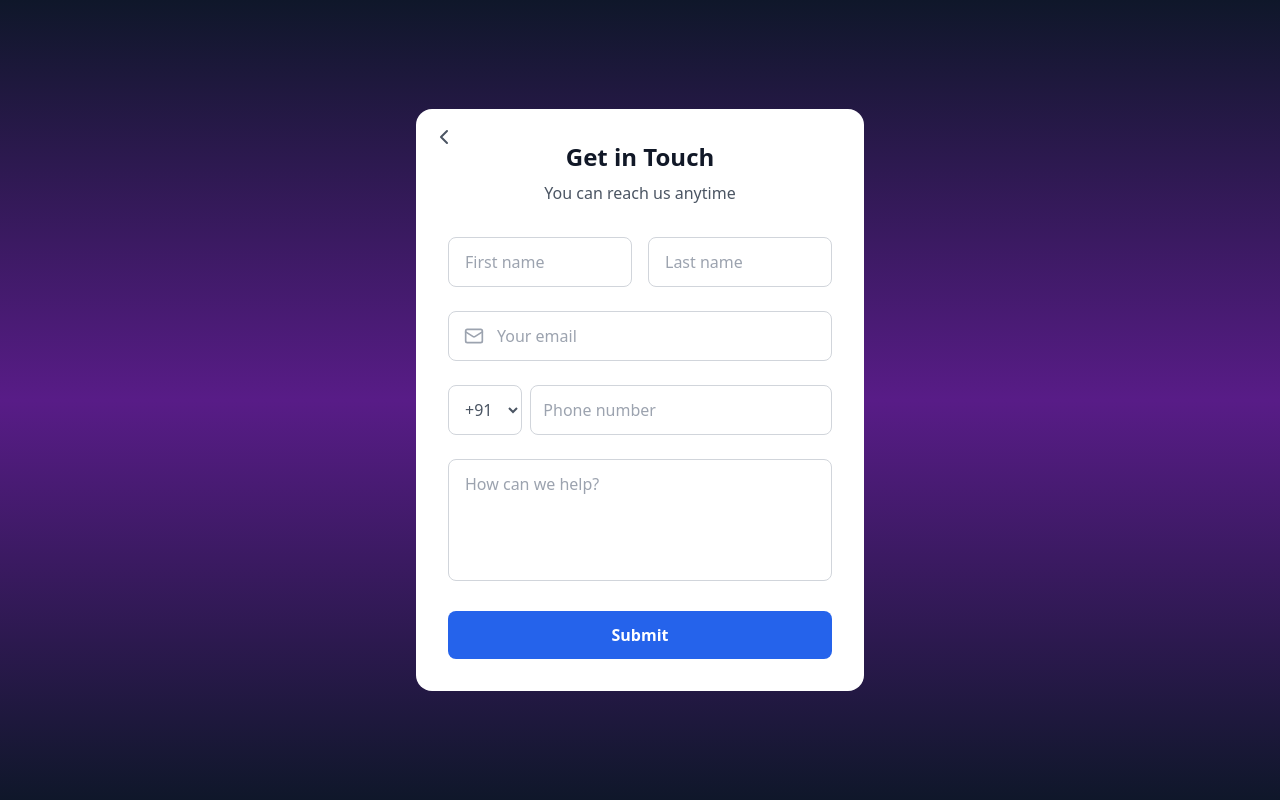
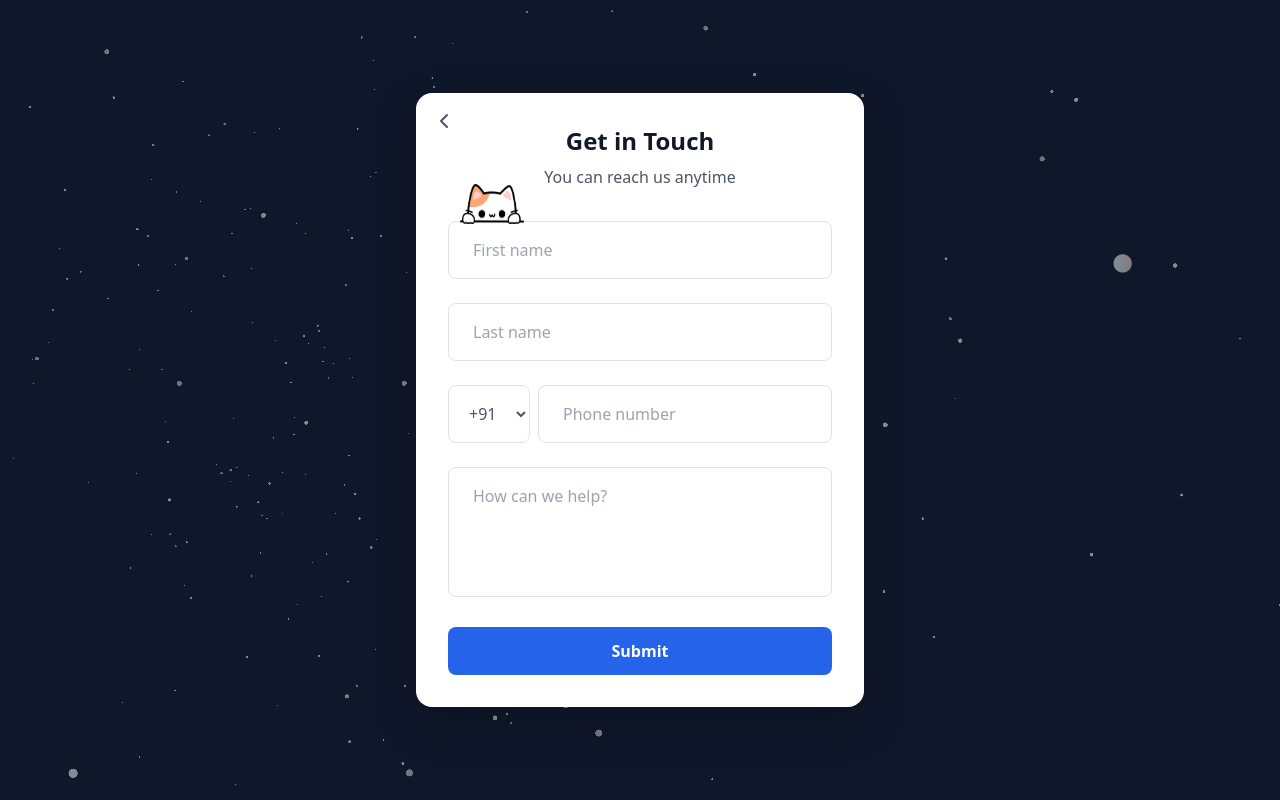
Before and after one commit to Jyotiraditya077/Portfolio, a React (Vite) app: page /contact in a window 1280 px wide. Built offline with nearby package versions, Linux system fonts and the light colour scheme.

Commit message:
Contact page - update

```diff
--- a/package.json
+++ b/package.json
@@ -11,6 +11,7 @@
   },
   "dependencies": {
     "@react-spring/web": "^9.7.5",
+    "bootstrap": "^5.3.3",
     "framer-motion": "^12.5.0",
     "gsap": "^3.12.7",
     "lucide-react": "^0.344.0",
--- a/src/index.css
+++ b/src/index.css
@@ -46,7 +46,7 @@
 
   /* Custom scrollbar */
   ::-webkit-scrollbar {
-    width: 10px;
+    width: 6px;
   }
 
   ::-webkit-scrollbar-track {
--- a/src/pages/ContactForm.tsx
+++ b/src/pages/ContactForm.tsx
@@ -3,7 +3,9 @@
 import type React from "react"
 import { useState } from "react"
 import { useNavigate } from "react-router-dom"
-import { Mail, ChevronLeft, Loader2, CheckCircle } from "lucide-react"
+import { Mail, ChevronLeft, CheckCircle } from "lucide-react"
+import Particles from "./Particles";
+import "bootstrap/dist/css/bootstrap.min.css";
 
 interface FormData {
   firstName: string
@@ -32,7 +34,6 @@ const ContactForm: React.FC = () => {
     setError("")
 
     try {
-      // Prepare the data object
       const data = {
         access_key: "4e16a67e-0e00-4e90-b417-d42f4578de5b",
         name: `${formData.firstName} ${formData.lastName}`,
@@ -54,7 +55,6 @@ const ContactForm: React.FC = () => {
 
       if (result.success) {
         setIsSuccess(true)
-        // Reset form
         setFormData({
           firstName: "",
           lastName: "",
@@ -62,10 +62,7 @@ const ContactForm: React.FC = () => {
           phone: "",
           message: "",
         })
-        // Reset success message after 5 seconds
-        setTimeout(() => {
-          setIsSuccess(false)
-        }, 5000)
+        setTimeout(() => setIsSuccess(false), 5000)
       } else {
         setError("Something went wrong. Please try again.")
       }
@@ -85,8 +82,31 @@ const ContactForm: React.FC = () => {
   }
 
   return (
-    <div className="min-h-screen bg-gradient-to-b from-slate-900 via-purple-900 to-slate-900 flex items-center justify-center px-4">
-      <div className="max-w-md w-full bg-white rounded-2xl p-8 relative">
+    <div className="relative min-h-screen flex items-center justify-center px-4 overflow-hidden">
+      <div
+        style={{
+          width: "100vw",
+          height: "100vh",
+          position: "absolute",
+          top: 0,
+          left: 0,
+          zIndex: 0,
+          overflow: "hidden",
+        }}
+      >
+        <Particles
+          particleColors={["#ffffff", "#ffffff"]}
+          particleCount={600}
+          particleSpread={10}
+          speed={0.06}
+          particleBaseSize={100}
+          moveParticlesOnHover={false}
+          alphaParticles={true}
+          disableRotation={false}
+        />
+      </div>
+
+      <div className="max-w-md w-full bg-white rounded-2xl p-8 relative z-10 shadow-lg">
         <button onClick={() => navigate("/")} className="absolute top-4 left-4 text-gray-600 hover:text-gray-900">
           <ChevronLeft size={24} />
         </button>
@@ -97,17 +117,19 @@ const ContactForm: React.FC = () => {
         </div>
 
         {error && <div className="mb-4 p-3 bg-red-50 text-red-500 rounded-lg text-sm">{error}</div>}
-
         {isSuccess && (
           <div className="mb-4 p-3 bg-green-50 text-green-600 rounded-lg text-sm flex items-center gap-2">
-            <CheckCircle size={20} />
-            Message sent successfully!
+            <CheckCircle size={20} /> Message sent successfully!
           </div>
         )}
 
         <form onSubmit={handleSubmit} className="space-y-6">
-          <div className="grid grid-cols-2 gap-4">
-            <div>
+          <div className="relative">
+            <img
+              src="./photos/sneaking-cat.webp"
+              alt="Sneaky Cat"
+              className="absolute top-[-37px] left-3 w-16 h-10"
+            />
             <input
               type="text"
               name="firstName"
@@ -119,35 +141,19 @@ const ContactForm: React.FC = () => {
               disabled={isLoading}
             />
           </div>
-            <div>
+
           <input
             type="text"
             name="lastName"
             placeholder="Last name"
             value={formData.lastName}
             onChange={handleChange}
-                className="w-full px-4 py-3 rounded-lg border border-gray-300 text-gray-600 focus:ring-2 focus:ring-purple-500 focus:border-transparent outline-none"
+            className="w-full px-4 py-3 rounded-lg border text-gray-600 focus:ring-2 focus:ring-purple-500 outline-none"
             required
             disabled={isLoading}
           />
-            </div>
-          </div>
 
-          <div className="relative">
-            <Mail className="absolute left-4 top-1/2 transform -translate-y-1/2 text-gray-400" size={20} />
-            <input
-              type="email"
-              name="email"
-              placeholder="Your email"
-              value={formData.email}
-              onChange={handleChange}
-              className="w-full pl-12 pr-4 py-3 rounded-lg border border-gray-300 text-gray-600 focus:ring-2 focus:ring-purple-500 focus:border-transparent outline-none"
-              required
-              disabled={isLoading}
-            />
-          </div>
-
-          <div className="flex gap-2">
+          <div className="flex flex-col md:flex-row gap-2">
             <select className="px-3 py-3 rounded-lg border border-gray-300 bg-white text-gray-600 focus:ring-2 focus:ring-purple-500 focus:border-transparent outline-none">
               <option value="+91">+91</option>
               <option value="+1">+1</option>
@@ -170,43 +176,36 @@ const ContactForm: React.FC = () => {
             <input
               type="tel"
               name="phone"
-              placeholder="  Phone number"
+              placeholder="Phone number"
               value={formData.phone}
               onChange={handleChange}
-              onKeyPress={(e) => {
-                if (!/[0-9]/.test(e.key)) {
-                  e.preventDefault();
-                }
-              }}
-              className="flex-1 px-1 py-3 rounded-lg border border-gray-300 text-gray-600 focus:ring-2 focus:ring-purple-500 focus:border-transparent outline-none"
+              className="flex-1 px-4 py-3 rounded-lg border border-gray-300 text-gray-600 focus:ring-2 focus:ring-purple-500 focus:border-transparent outline-none"
               required
               disabled={isLoading}
             />
           </div>
-
           <textarea
             name="message"
             placeholder="How can we help?"
             value={formData.message}
             onChange={handleChange}
             rows={4}
-            className="w-full px-4 py-3 rounded-lg border border-gray-300 text-gray-600 focus:ring-2 focus:ring-purple-500 focus:border-transparent outline-none resize-none"
+            className="w-full px-4 py-3 rounded-lg border text-gray-600 focus:ring-2 focus:ring-purple-500 outline-none resize-none"
             required
             disabled={isLoading}
           />
-
           <button
             type="submit"
             disabled={isLoading}
-            className="w-full bg-blue-600 text-white py-3 rounded-lg font-semibold hover:bg-blue-700 transition-colors disabled:opacity-50 disabled:cursor-not-allowed flex items-center justify-center gap-2 relative"
+            className="w-full bg-blue-600 text-white py-3 rounded-lg font-semibold hover:bg-blue-700 transition-colors disabled:opacity-50 disabled:cursor-not-allowed flex justify-center items-center relative h-12"
           >
-            {isLoading ? (
-              <>
-                <Loader2 size={20} className="absolute top-1/2 left-1/2 transform -translate-x-1/2 -translate-y-1/2 animate-spin" />
-                <span className="opacity-0">Submit</span>
-              </>
-            ) : (
-              "Submit"
+            {!isLoading && <span>Submit</span>}
+
+            {isLoading && (
+              <div className="flex items-center gap-2">
+                <span className="spinner-grow spinner-grow-sm" role="status" aria-hidden="true"></span>
+                Loading...
+              </div>
             )}
           </button>
         </form>
--- /dev/null
+++ b/src/pages/Particles.tsx
@@ -0,0 +1,246 @@
+import React, { useEffect, useRef } from "react";
+import { Renderer, Camera, Geometry, Program, Mesh } from "ogl";
+
+interface ParticlesProps {
+  particleCount?: number;
+  particleSpread?: number;
+  speed?: number;
+  particleColors?: string[];
+  moveParticlesOnHover?: boolean;
+  particleHoverFactor?: number;
+  alphaParticles?: boolean;
+  particleBaseSize?: number;
+  sizeRandomness?: number;
+  cameraDistance?: number;
+  disableRotation?: boolean;
+  className?: string;
+}
+
+const defaultColors: string[] = ["#ffffff", "#ffffff", "#ffffff"];
+
+const hexToRgb = (hex: string): [number, number, number] => {
+  hex = hex.replace(/^#/, "");
+  if (hex.length === 3) {
+    hex = hex.split("").map((c) => c + c).join("");
+  }
+  const int = parseInt(hex, 16);
+  const r = ((int >> 16) & 255) / 255;
+  const g = ((int >> 8) & 255) / 255;
+  const b = (int & 255) / 255;
+  return [r, g, b];
+};
+
+const vertex = /* glsl */ `
+  attribute vec3 position;
+  attribute vec4 random;
+  attribute vec3 color;
+
+  uniform mat4 modelMatrix;
+  uniform mat4 viewMatrix;
+  uniform mat4 projectionMatrix;
+  uniform float uTime;
+  uniform float uSpread;
+  uniform float uBaseSize;
+  uniform float uSizeRandomness;
+
+  varying vec4 vRandom;
+  varying vec3 vColor;
+
+  void main() {
+    vRandom = random;
+    vColor = color;
+
+    vec3 pos = position * uSpread;
+    pos.z *= 10.0;
+
+    vec4 mPos = modelMatrix * vec4(pos, 1.0);
+    float t = uTime;
+    mPos.x += sin(t * random.z + 6.28 * random.w) * mix(0.1, 1.5, random.x);
+    mPos.y += sin(t * random.y + 6.28 * random.x) * mix(0.1, 1.5, random.w);
+    mPos.z += sin(t * random.w + 6.28 * random.y) * mix(0.1, 1.5, random.z);
+
+    vec4 mvPos = viewMatrix * mPos;
+    gl_PointSize = (uBaseSize * (1.0 + uSizeRandomness * (random.x - 0.5))) / length(mvPos.xyz);
+    gl_Position = projectionMatrix * mvPos;
+  }
+`;
+
+const fragment = /* glsl */ `
+  precision highp float;
+
+  uniform float uTime;
+  uniform float uAlphaParticles;
+  varying vec4 vRandom;
+  varying vec3 vColor;
+
+  void main() {
+    vec2 uv = gl_PointCoord.xy;
+    float d = length(uv - vec2(0.5));
+
+    if(uAlphaParticles < 0.5) {
+      if(d > 0.5) {
+        discard;
+      }
+      gl_FragColor = vec4(vColor + 0.2 * sin(uv.yxx + uTime + vRandom.y * 6.28), 1.0);
+    } else {
+      float circle = smoothstep(0.5, 0.4, d) * 0.8;
+      gl_FragColor = vec4(vColor + 0.2 * sin(uv.yxx + uTime + vRandom.y * 6.28), circle);
+    }
+  }
+`;
+
+const Particles: React.FC<ParticlesProps> = ({
+  particleCount = 200,
+  particleSpread = 10,
+  speed = 0.1,
+  particleColors,
+  moveParticlesOnHover = false,
+  particleHoverFactor = 1,
+  alphaParticles = false,
+  particleBaseSize = 100,
+  sizeRandomness = 1,
+  cameraDistance = 20,
+  disableRotation = false,
+  className,
+}) => {
+  const containerRef = useRef<HTMLDivElement>(null);
+  const mouseRef = useRef<{ x: number; y: number }>({ x: 0, y: 0 });
+
+  useEffect(() => {
+    const container = containerRef.current;
+    if (!container) return;
+
+    const renderer = new Renderer({ depth: false, alpha: true });
+    const gl = renderer.gl;
+    container.appendChild(gl.canvas);
+    gl.clearColor(0, 0, 0, 0);
+
+    const camera = new Camera(gl, { fov: 15 });
+    camera.position.set(0, 0, cameraDistance);
+
+    const resize = () => {
+      const width = container.clientWidth;
+      const height = container.clientHeight;
+      renderer.setSize(width, height);
+      camera.perspective({ aspect: gl.canvas.width / gl.canvas.height });
+    };
+    window.addEventListener("resize", resize, false);
+    resize();
+
+    const handleMouseMove = (e: MouseEvent) => {
+      const rect = container.getBoundingClientRect();
+      const x = ((e.clientX - rect.left) / rect.width) * 2 - 1;
+      const y = -(((e.clientY - rect.top) / rect.height) * 2 - 1);
+      mouseRef.current = { x, y };
+    };
+
+    if (moveParticlesOnHover) {
+      container.addEventListener("mousemove", handleMouseMove);
+    }
+
+    const count = particleCount;
+    const positions = new Float32Array(count * 3);
+    const randoms = new Float32Array(count * 4);
+    const colors = new Float32Array(count * 3);
+    const palette = particleColors && particleColors.length > 0 ? particleColors : defaultColors;
+
+    for (let i = 0; i < count; i++) {
+      let x: number, y: number, z: number, len: number;
+      do {
+        x = Math.random() * 2 - 1;
+        y = Math.random() * 2 - 1;
+        z = Math.random() * 2 - 1;
+        len = x * x + y * y + z * z;
+      } while (len > 1 || len === 0);
+      const r = Math.cbrt(Math.random());
+      positions.set([x * r, y * r, z * r], i * 3);
+      randoms.set([Math.random(), Math.random(), Math.random(), Math.random()], i * 4);
+      const col = hexToRgb(palette[Math.floor(Math.random() * palette.length)]);
+      colors.set(col, i * 3);
+    }
+
+    const geometry = new Geometry(gl, {
+      position: { size: 3, data: positions },
+      random: { size: 4, data: randoms },
+      color: { size: 3, data: colors },
+    });
+
+    const program = new Program(gl, {
+      vertex,
+      fragment,
+      uniforms: {
+        uTime: { value: 0 },
+        uSpread: { value: particleSpread },
+        uBaseSize: { value: particleBaseSize },
+        uSizeRandomness: { value: sizeRandomness },
+        uAlphaParticles: { value: alphaParticles ? 1 : 0 },
+      },
+      transparent: true,
+      depthTest: false,
+    });
+
+    const particles = new Mesh(gl, { mode: gl.POINTS, geometry, program });
+
+    let animationFrameId: number;
+    let lastTime = performance.now();
+    let elapsed = 0;
+
+    const update = (t: number) => {
+      animationFrameId = requestAnimationFrame(update);
+      const delta = t - lastTime;
+      lastTime = t;
+      elapsed += delta * speed;
+
+      program.uniforms.uTime.value = elapsed * 0.001;
+
+      if (moveParticlesOnHover) {
+        particles.position.x = -mouseRef.current.x * particleHoverFactor;
+        particles.position.y = -mouseRef.current.y * particleHoverFactor;
+      } else {
+        particles.position.x = 0;
+        particles.position.y = 0;
+      }
+
+      if (!disableRotation) {
+        particles.rotation.x = Math.sin(elapsed * 0.0002) * 0.1;
+        particles.rotation.y = Math.cos(elapsed * 0.0005) * 0.15;
+        particles.rotation.z += 0.01 * speed;
+      }
+
+      renderer.render({ scene: particles, camera });
+    };
+
+    animationFrameId = requestAnimationFrame(update);
+
+    return () => {
+      window.removeEventListener("resize", resize);
+      if (moveParticlesOnHover) {
+        container.removeEventListener("mousemove", handleMouseMove);
+      }
+      cancelAnimationFrame(animationFrameId);
+      if (container.contains(gl.canvas)) {
+        container.removeChild(gl.canvas);
+      }
+    };
+  }, [
+    particleCount,
+    particleSpread,
+    speed,
+    moveParticlesOnHover,
+    particleHoverFactor,
+    alphaParticles,
+    particleBaseSize,
+    sizeRandomness,
+    cameraDistance,
+    disableRotation,
+  ]);
+
+  return (
+    <div
+      ref={containerRef}
+      className={`relative w-full h-full ${className}`}
+    />
+  );
+};
+
+export default Particles;
--- a/src/sections/Features.tsx
+++ b/src/sections/Features.tsx
@@ -28,7 +28,7 @@ const Features: React.FC = () => {
           {features.map((feature) => (
             <div
               key={feature.title}
-              className="bg-black/40 backdrop-blur-lg rounded-lg p-6 border border-white/10
+              className="bg-black/40 backdrop-blur-lg rounded-lg p-6
                          hover:bg-black/50 transition-all duration-300 hover:shadow-lg hover:shadow-purple-400/40"
             >
               <feature.icon className="text-purple-400 mb-4" size={32} />
--- a/src/sections/Projects.tsx
+++ b/src/sections/Projects.tsx
@@ -66,7 +66,7 @@ const Projects: React.FC = () => {
           {projects.map((project, index) => (
             <div
               key={project.title}
-              className={`relative bg-white/5 backdrop-blur-lg rounded-lg overflow-hidden border border-white/10 transition-all duration-300
+              className={`relative bg-white/5 backdrop-blur-lg rounded-lg overflow-hidden transition-all duration-300
                 ${hoveredIndex !== null && hoveredIndex !== index ? 'brightness-50' : 'brightness-100'}`}
               onMouseEnter={() => setHoveredIndex(index)}
               onMouseLeave={() => setHoveredIndex(null)}
--- a/src/sections/TechStack.tsx
+++ b/src/sections/TechStack.tsx
@@ -44,7 +44,7 @@ const TechStack: React.FC = () => {
                 {technologies.map((tech) => (
                   <div
                     key={tech.name}
-                    className="group bg-white/5 backdrop-blur-lg rounded-lg p-4 border border-white/10 flex flex-col items-center justify-center gap-2 hover:bg-white/10 transition-colors duration-300"
+                    className="group bg-white/5 backdrop-blur-lg rounded-lg p-4 flex flex-col items-center justify-center gap-2 hover:bg-white/10 transition-colors duration-300"
                   >
                     <tech.icon className="text-purple-400 group-hover:text-purple-300 transition-colors" size={24} />
                     <span className="text-gray-300 group-hover:text-white text-sm font-medium text-center transition-colors">
```
Also changed, not shown: public/photos/sneaking-cat.webp (added), 1 other file (tests, documents, lock files or other folders). Lines whose indentation alone changed are shown as unchanged.
